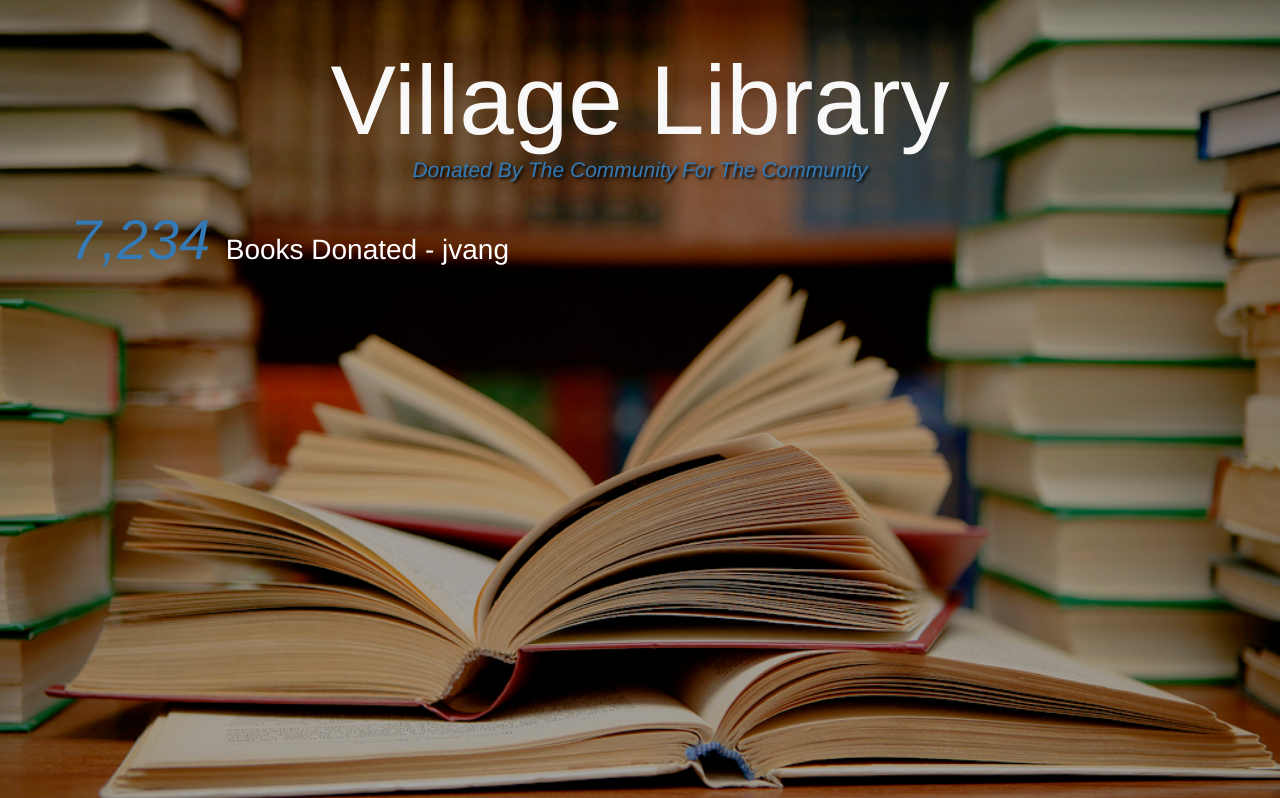
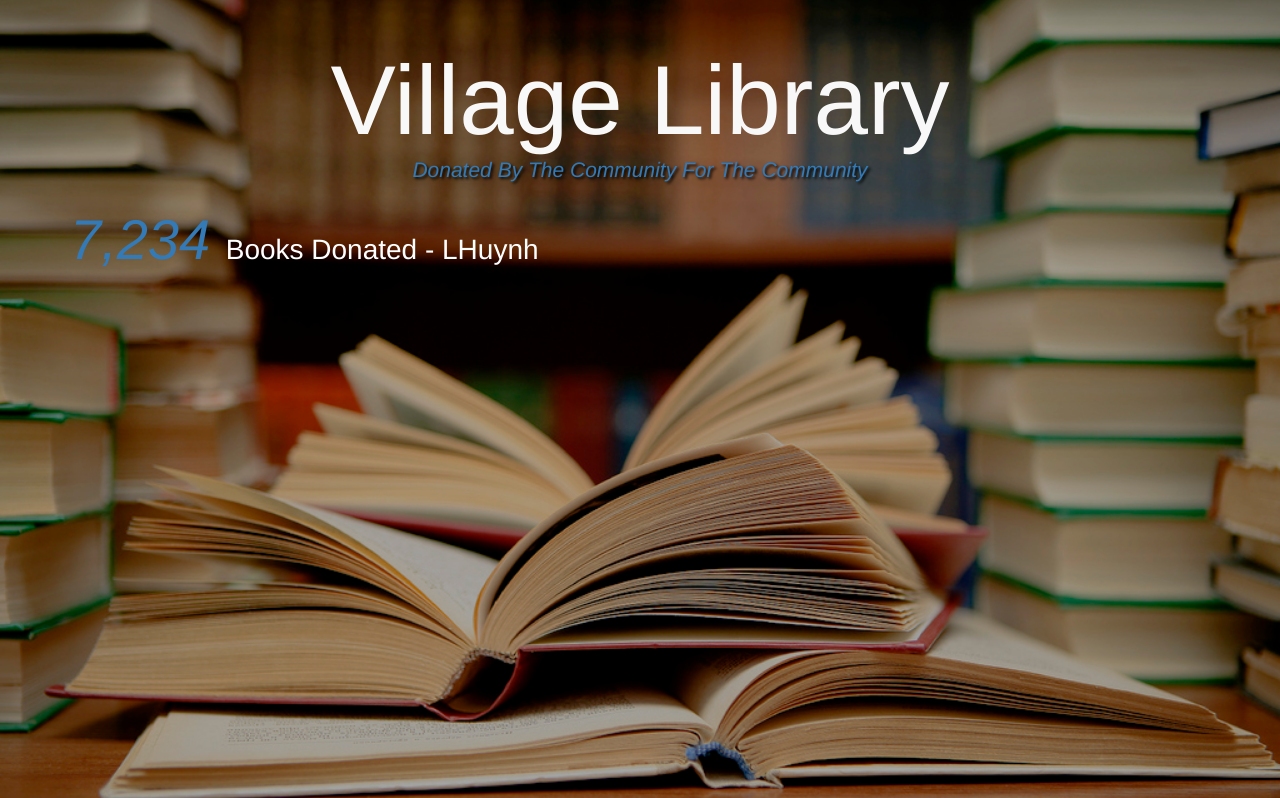
Before and after one commit to leebilly0/Team-Eagle, a PHP site: page / in a window 1280 px wide. Shown: the part 51-849 px from the top of the page. Run offline with PHP 8.4, Linux system fonts and the light colour scheme; some libraries are stand-ins or nearby versions.

Commit message:
Testing github

```diff
--- a/index.php
+++ b/index.php
@@ -84,7 +84,7 @@
               7,234
             </span>
             <span class="booksDonatedText">
-              Books Donated - jvang
+              Books Donated - LHuynh
             </span>
           </div>
         </div>
```
Also changed, not shown: README.md.
